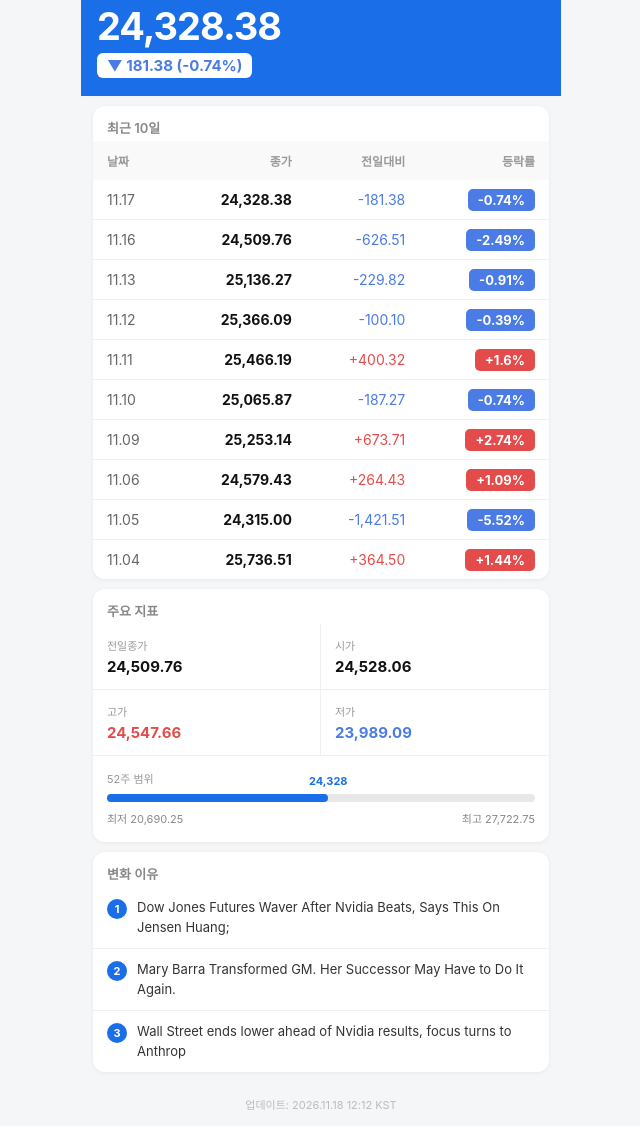
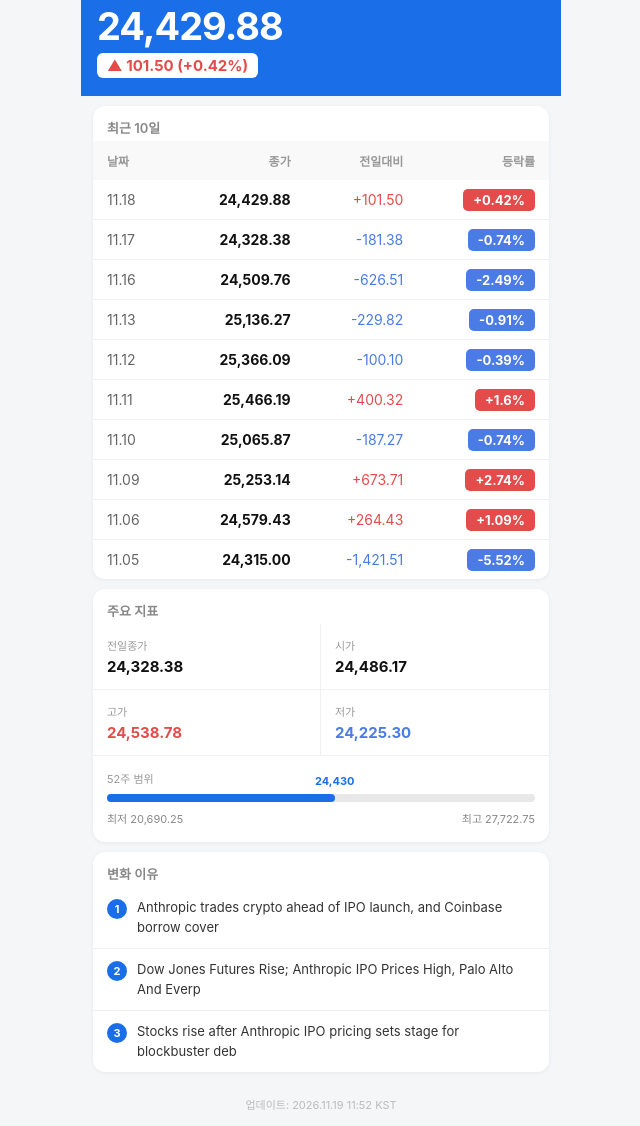
Before and after one commit to nararayoll/market-dashboard, a plain HTML site: page nasdaq_daily.html in a window 1280 px wide. Shown: the part 50-1176 px from the top of the page, without its empty margins (319-959 px from the left). Drawn offline with Linux system fonts and the light colour scheme.

Commit message:
Update NASDAQ daily report 2026-11-19

```diff
--- a/nasdaq_daily.html
+++ b/nasdaq_daily.html
@@ -10,7 +10,7 @@
   .header { background: #1a6fe8; color: #fff; padding: 20px 16px 18px; }
   .header-title { font-size: 17px; font-weight: 600; margin-bottom: 8px; }
   .header-price { font-size: 38px; font-weight: 700; letter-spacing: -1px; }
-  .header-change { font-size: 15px; margin-top: 4px; color: #4b7be4; background: #fff; display: inline-block; padding: 3px 10px; border-radius: 6px; font-weight: 700; }
+  .header-change { font-size: 15px; margin-top: 4px; color: #e44b4b; background: #fff; display: inline-block; padding: 3px 10px; border-radius: 6px; font-weight: 700; }
   .section { background: #fff; margin: 10px 12px; border-radius: 12px; overflow: hidden; box-shadow: 0 1px 4px rgba(0,0,0,.06); }
   .section-title { font-size: 13px; color: #888; padding: 12px 14px 4px; font-weight: 600; }
   table { width: 100%; border-collapse: collapse; font-size: 14px; }
@@ -27,9 +27,9 @@
   .card-value { font-size: 15px; font-weight: 700; }
   .week52-wrap { padding: 14px 14px 16px; }
   .week52-bar-bg { background: #e8e8e8; border-radius: 4px; height: 8px; margin: 8px 0; position: relative; }
-  .week52-bar-fill { background: #1a6fe8; height: 8px; border-radius: 4px; width: 51.7%; }
+  .week52-bar-fill { background: #1a6fe8; height: 8px; border-radius: 4px; width: 53.2%; }
   .week52-labels { display: flex; justify-content: space-between; font-size: 11px; color: #888; }
-  .week52-current { position: absolute; top: -20px; left: 51.7%; transform: translateX(-50%); font-size: 11px; color: #1a6fe8; font-weight: 700; white-space: nowrap; }
+  .week52-current { position: absolute; top: -20px; left: 53.2%; transform: translateX(-50%); font-size: 11px; color: #1a6fe8; font-weight: 700; white-space: nowrap; }
   .reason-card { display: flex; align-items: flex-start; gap: 10px; padding: 11px 14px; border-bottom: 1px solid #f0f0f0; }
   .reason-card:last-child { border-bottom: none; }
   .reason-num { background: #1a6fe8; color: #fff; border-radius: 50%; width: 20px; height: 20px; display: flex; align-items: center; justify-content: center; font-size: 11px; font-weight: 700; flex-shrink: 0; margin-top: 1px; }
@@ -41,8 +41,8 @@
 
 <div class="header">
   <div class="header-title">나스닥 종합</div>
-  <div class="header-price">24,328.38</div>
-  <div class="header-change">▼ 181.38 (-0.74%)</div>
+  <div class="header-price">24,429.88</div>
+  <div class="header-change">▲ 101.50 (+0.42%)</div>
 </div>
 
 <div class="section">
@@ -57,6 +57,12 @@
       </tr>
     </thead>
     <tbody>
+        <tr>
+          <td>11.18</td>
+          <td><strong>24,429.88</strong></td>
+          <td style="color:#e44b4b">+101.50</td>
+          <td><span style="background:#e44b4b;color:#fff;padding:3px 10px;border-radius:5px;font-size:13px;font-weight:700">+0.42%</span></td>
+        </tr>
         <tr>
           <td>11.17</td>
           <td><strong>24,328.38</strong></td>
@@ -110,12 +116,6 @@
           <td><strong>24,315.00</strong></td>
           <td style="color:#4b7be4">-1,421.51</td>
           <td><span style="background:#4b7be4;color:#fff;padding:3px 10px;border-radius:5px;font-size:13px;font-weight:700">-5.52%</span></td>
-        </tr>
-        <tr>
-          <td>11.04</td>
-          <td><strong>25,736.51</strong></td>
-          <td style="color:#e44b4b">+364.50</td>
-          <td><span style="background:#e44b4b;color:#fff;padding:3px 10px;border-radius:5px;font-size:13px;font-weight:700">+1.44%</span></td>
         </tr></tbody>
   </table>
 </div>
@@ -123,16 +123,16 @@
 <div class="section">
   <div class="section-title">주요 지표</div>
   <div class="cards">
-    <div class="card"><div class="card-label">전일종가</div><div class="card-value">24,509.76</div></div>
-    <div class="card"><div class="card-label">시가</div><div class="card-value">24,528.06</div></div>
-    <div class="card"><div class="card-label">고가</div><div class="card-value" style="color:#e44b4b">24,547.66</div></div>
-    <div class="card"><div class="card-label">저가</div><div class="card-value" style="color:#4b7be4">23,989.09</div></div>
+    <div class="card"><div class="card-label">전일종가</div><div class="card-value">24,328.38</div></div>
+    <div class="card"><div class="card-label">시가</div><div class="card-value">24,486.17</div></div>
+    <div class="card"><div class="card-label">고가</div><div class="card-value" style="color:#e44b4b">24,538.78</div></div>
+    <div class="card"><div class="card-label">저가</div><div class="card-value" style="color:#4b7be4">24,225.30</div></div>
   </div>
   <div class="week52-wrap">
     <div class="card-label">52주 범위</div>
     <div class="week52-bar-bg">
       <div class="week52-bar-fill"></div>
-      <div class="week52-current">24,328</div>
+      <div class="week52-current">24,430</div>
     </div>
     <div class="week52-labels">
       <span>최저 20,690.25</span>
@@ -146,19 +146,19 @@
 
         <div class="reason-card">
           <span class="reason-num">1</span>
-          <span class="reason-text">Dow Jones Futures Waver After Nvidia Beats, Says This On Jensen Huang;</span>
+          <span class="reason-text">Anthropic trades crypto ahead of IPO launch, and Coinbase borrow cover</span>
         </div>
         <div class="reason-card">
           <span class="reason-num">2</span>
-          <span class="reason-text">Mary Barra Transformed GM. Her Successor May Have to Do It Again.</span>
+          <span class="reason-text">Dow Jones Futures Rise; Anthropic IPO Prices High, Palo Alto And Everp</span>
         </div>
         <div class="reason-card">
           <span class="reason-num">3</span>
-          <span class="reason-text">Wall Street ends lower ahead of Nvidia results, focus turns to Anthrop</span>
+          <span class="reason-text">Stocks rise after Anthropic IPO pricing sets stage for blockbuster deb</span>
         </div>
 </div>
 
-<div class="updated">업데이트: 2026.11.18 12:12 KST</div>
+<div class="updated">업데이트: 2026.11.19 11:52 KST</div>
 
 </body>
 </html>
```
